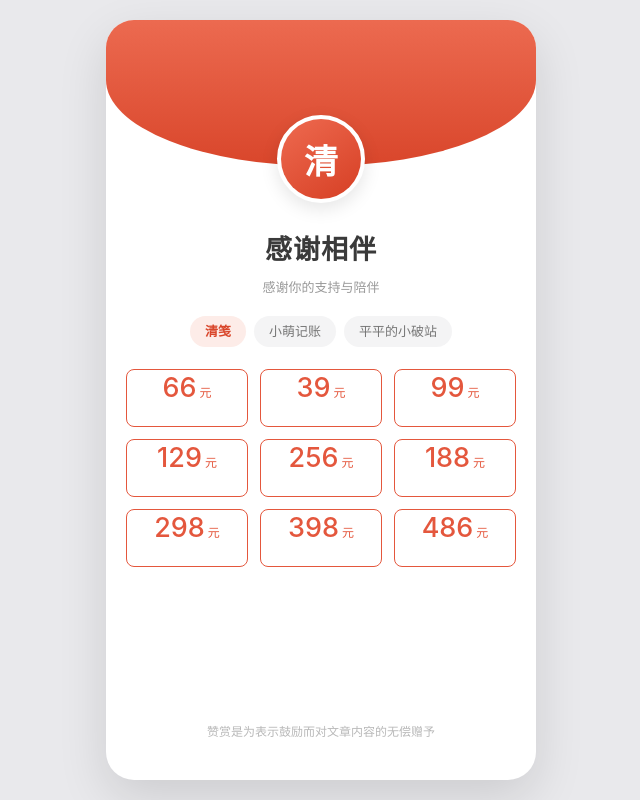
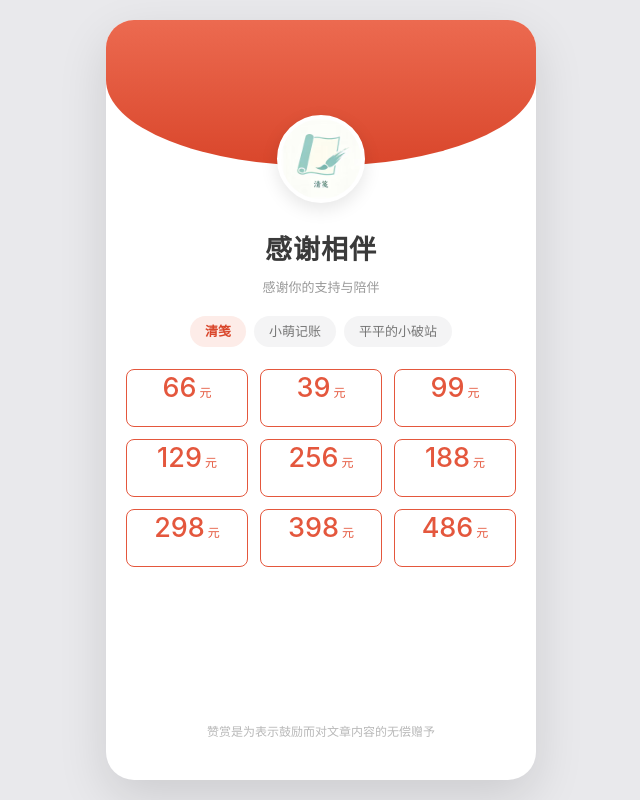
Before and after one commit to ppaqtt/zanshang-, a plain HTML site: page index.html in a window 1280 px wide. Shown: the whole page, without its empty margins (319-959 px from the left). Drawn offline with Linux system fonts and the light colour scheme.

```diff
--- a/index.html
+++ b/index.html
@@ -276,7 +276,7 @@
       name: '清笺',
       code: 'qingjian',
       qr: 'assets/qingjian.png',
-      avatar: 'assets/avatar.png',
+      avatar: 'assets/qingjian-logo.jpg',
       sub: '感谢你的支持与陪伴'
     },
     {
@@ -284,7 +284,7 @@
       name: '小萌记账',
       code: 'xiaomengjizhang',
       qr: 'assets/xiaomengjizhang.png',
-      avatar: 'assets/avatar.png',
+      avatar: 'assets/xiaomengjizhang-logo.jpg',
       sub: '感谢你的支持与陪伴'
     },
     {
@@ -292,7 +292,7 @@
       name: '平平的小破站',
       code: 'ppdxpz',
       qr: 'assets/ppdxpz.png',
-      avatar: 'assets/avatar.png',
+      avatar: 'assets/ppdxpz-logo.webp',
       sub: '感谢你的支持与陪伴'
     }
   ];
```
Also changed, not shown: assets/ppdxpz-logo.webp (added), assets/qingjian-logo.jpg (added), assets/xiaomengjizhang-logo.jpg (added).
